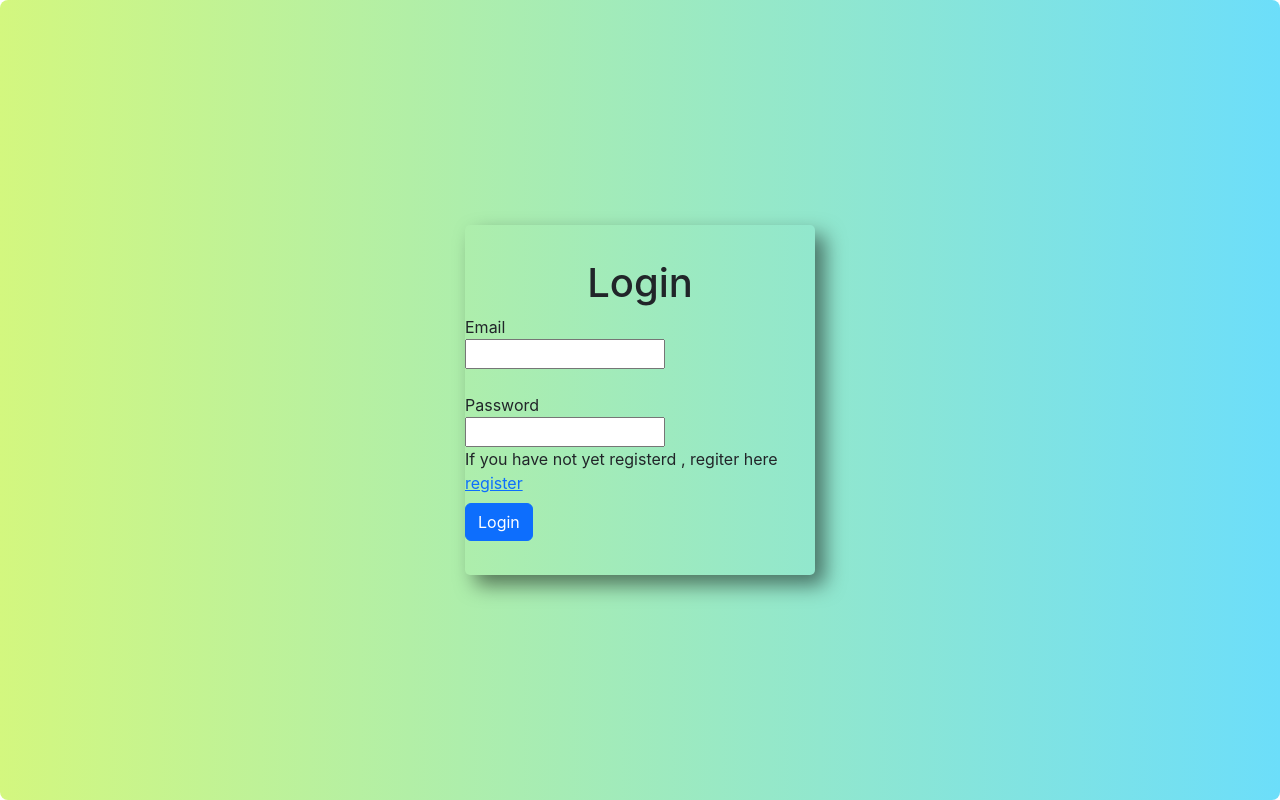
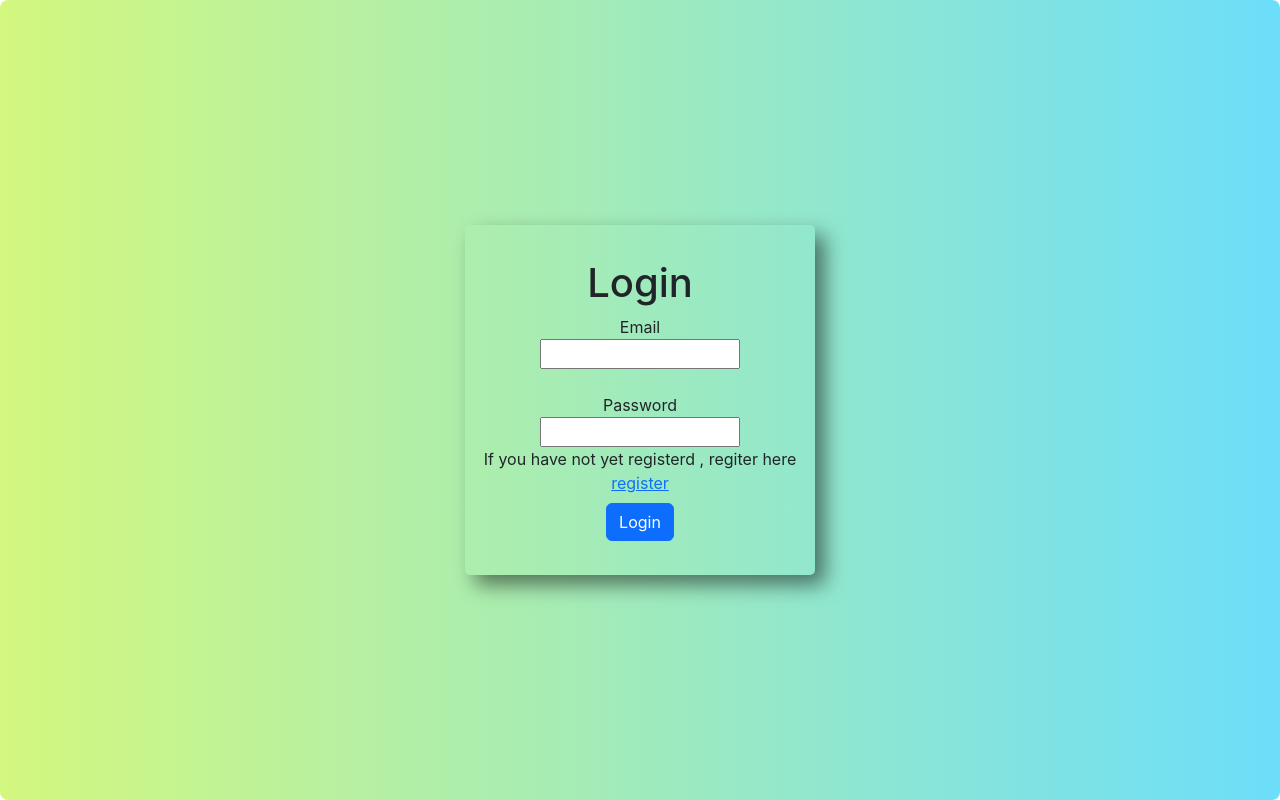
Before and after one commit to tejaswinithanu/tasty_kitchen, a React (Create React App) app in the folder frontend/: page /login in a window 1280 px wide. Built offline with nearby package versions, Linux system fonts and the light colour scheme.

Commit message:
all changes

```diff
--- a/frontend/src/components/login/Login.jsx
+++ b/frontend/src/components/login/Login.jsx
@@ -1,9 +1,10 @@
 import React, { useState } from 'react'
 import { Formik, Form, Field, ErrorMessage } from 'formik';
-import userServices from '../../services/user.services';
+
 import * as yup from 'yup';
 import {  useNavigate,Link } from 'react-router-dom';
 import "./login.css";
+import userServices from '../../Services/user.services';
 
 const ValidationSchema = yup.object({
     email : yup.string().email('Incorrect Email').required('Email is Required'),
--- a/frontend/src/components/login/login.css
+++ b/frontend/src/components/login/login.css
@@ -4,6 +4,7 @@
     flex-direction: column;
     justify-content: center;
     align-items: center;
+    text-align: center;
     height: 100vh;
     border-radius: 8px;
 }
--- a/frontend/src/state/menuSlice.js
+++ b/frontend/src/state/menuSlice.js
@@ -1,5 +1,5 @@
 import  { createSlice } from "@reduxjs/toolkit";
-import  { MenuService } from "../services/menu.service";
+import  { MenuService } from "../Services/menu.service";
 
 const menuService=new MenuService()
 
```
Also changed, not shown: 1 other file (tests, documents, lock files or other folders).
